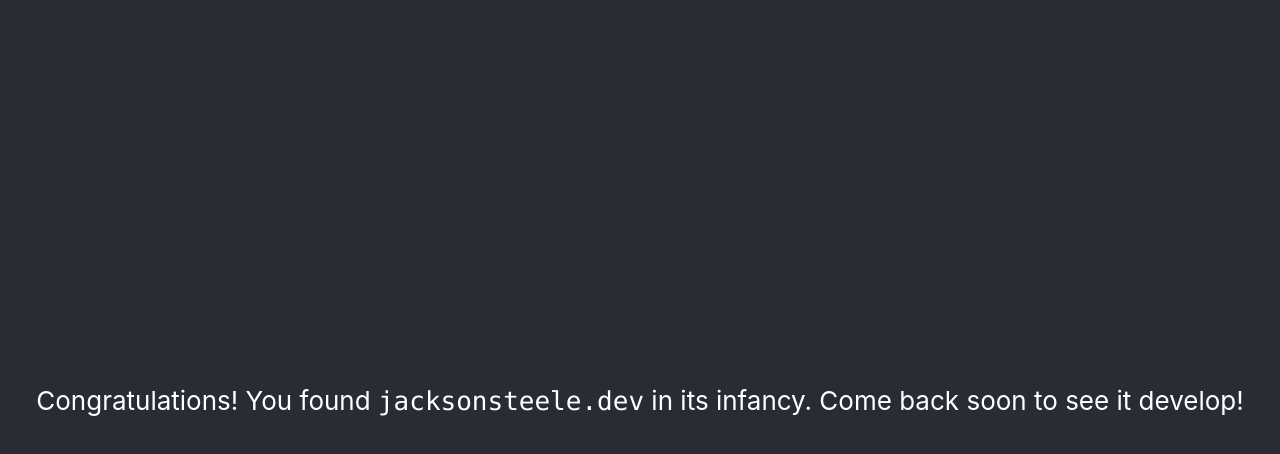
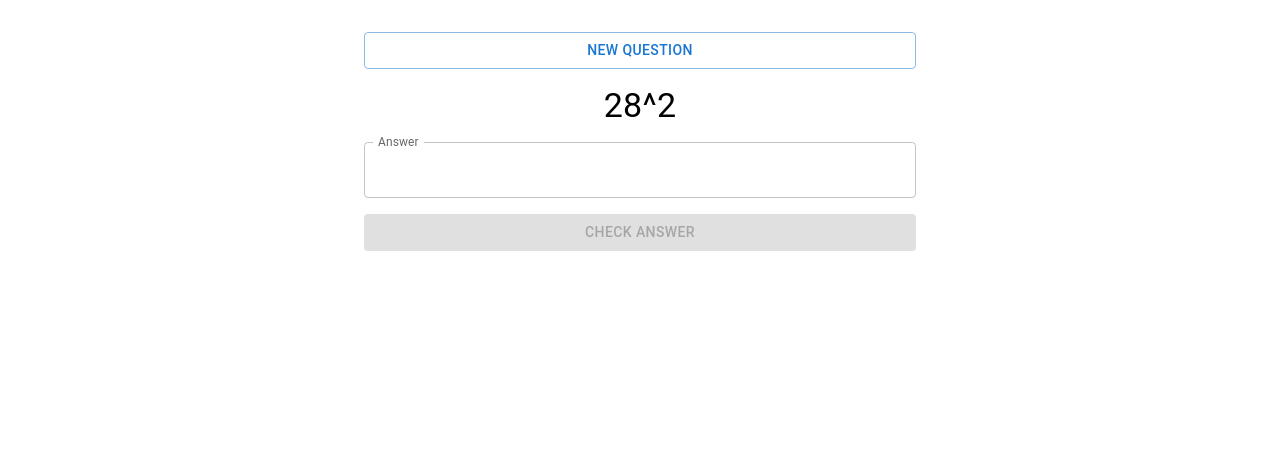
Before and after one commit to jackson-steele/jacksonsteele-dev, a React (Create React App) app: page / in a window 1280 px wide. Shown: the top 454 px of the page. Built offline with nearby package versions, Linux system fonts and the light colour scheme.

Commit message:
Create basic mental math practice app

```diff
--- a/package.json
+++ b/package.json
@@ -4,10 +4,15 @@
   "version": "0.1.0",
   "private": true,
   "dependencies": {
+    "@emotion/react": "^11.11.1",
+    "@emotion/styled": "^11.11.0",
+    "@material-ui/core": "^4.12.4",
+    "@mui/material": "^5.14.1",
     "@testing-library/jest-dom": "^5.14.1",
     "@testing-library/react": "^13.0.0",
     "@testing-library/user-event": "^13.2.1",
     "gh-pages": "^4.0.0",
+    "material-ui": "^0.20.2",
     "react": "^18.2.0",
     "react-dom": "^18.2.0",
     "react-scripts": "5.0.1",
--- a/src/App.js
+++ b/src/App.js
@@ -1,16 +1,14 @@
-import logo from './logo.svg';
-import './App.css';
+import Container from '@mui/material/Container';
+import Box from '@mui/material/Box';
+import MentalMath from './MentalMath';
 
 function App() {
   return (
-    <div className="App">
-      <header className="App-header">
-        {/* <img src={logo} className="App-logo" alt="logo" /> */}
-        <p>
-          Congratulations! You found <code>jacksonsteele.dev</code> in its infancy. Come back soon to see it develop!
-        </p>
-      </header>
-    </div>
+    <Container maxWidth="sm">
+      <Box sx={{ my: 4 }}>
+        <MentalMath/>
+      </Box>
+    </Container>
   );
 }
 
--- /dev/null
+++ b/src/MentalMath.js
@@ -0,0 +1,155 @@
+import React from "react";
+import TextField from '@mui/material/TextField';
+import Button from '@mui/material/Button';
+import Stack from '@mui/material/Stack';
+import Typography from '@mui/material/Typography';
+
+// This first method was taken from
+// https://www.geeksforgeeks.org/how-to-generate-random-number-in-react-js/#
+
+const randomNumberInRange = (min, max) => {
+    return Math.floor(Math.random()
+            * (max - min + 1)) + min;
+};
+
+const singleDigitMath = () => {
+    const left = randomNumberInRange(0, 9)
+    const right = randomNumberInRange(0, 9)
+    const question = left + " x " + right
+    const answer = left * right
+    return [question, answer]
+}
+
+const divideByFive = () => {
+    const answer = randomNumberInRange(0, 200)
+    const numerator = answer * 5
+    const question = numerator + ' / 5'
+    return [question, answer]
+}
+
+const doublingHalving = () => {
+    let evenIsLeft = false
+    let even = randomNumberInRange(0, 99)
+    if (even % 2 !== 0) {
+        even += 1
+        evenIsLeft = true
+    }
+    let fives = randomNumberInRange(0, 20) * 5
+    let question
+    if (evenIsLeft) {
+        question = even + ' x ' + fives
+    } else {
+        question = fives + ' x ' + even
+    }
+    const answer = even * fives
+
+    return [question, answer]
+}
+
+const squaringNumbers = () => {
+    const num = randomNumberInRange(1,9) * 10 + randomNumberInRange(-2,2)
+    const question = num + "^2"
+    const answer = num**2
+    return [question, answer]
+}
+
+const getProblem = () => {
+    const selectedProblemType = randomNumberInRange(0, 3)
+    switch(selectedProblemType) {
+        case 0:
+            return singleDigitMath()
+        case 1:
+            return divideByFive()
+        case 2:
+            return doublingHalving()
+        case 3:
+            return squaringNumbers()
+        default:
+            return ['Error', 'Error']
+    }
+}
+
+class MentalMath extends React.Component {
+    constructor() {
+        super()
+        this.state = {
+            problem: getProblem(),
+            response: '',
+            isCorrect: '',
+            value: '',
+            isAnswered: false,
+        }
+        this.handleChange = this.handleChange.bind(this)
+        this.handleSubmit = this.handleSubmit.bind(this)
+        this.handleNewQuestion = this.handleNewQuestion.bind(this)
+    }
+
+    handleChange(event) {
+        this.setState({value: event.target.value})
+    }
+
+    handleNewQuestion() {
+        this.setState({
+            problem: getProblem(),
+            isAnswered: false,
+            value: '',
+        })
+    }
+
+    handleSubmit() {
+        const { value, problem } = this.state
+        // eslint-disable-next-line
+        if (value == problem[1]) {
+            this.setState({
+                isCorrect: 'Correct',
+                isAnswered: true,
+            })
+        } else {
+            this.setState({
+                isCorrect: 'Incorrect',
+                isAnswered: true,
+            })
+        }
+    }
+
+    render () {
+        return(
+            <Stack spacing={2} direction="column">
+                <Button variant="outlined" onClick={this.handleNewQuestion}>New Question</Button>
+                <Typography
+                    variant="h4"
+                    component="h1"
+                    gutterBottom
+                    align="center">
+                    {this.state.problem[0]}
+                </Typography>
+                <TextField
+                    id="outlined-number"
+                    label="Answer"
+                    type="number"
+                    InputLabelProps={{
+                        shrink: true,
+                    }}
+                    value={this.state.value}
+                    onChange={this.handleChange}/>
+                <Button
+                    variant="contained"
+                    onClick={this.handleSubmit}
+                    disabled={this.state.value.length === 0}>
+                    Check answer
+                </Button>
+                {this.state.isAnswered &&
+                    <Typography
+                        variant="h4"
+                        component="h1"
+                        gutterBottom
+                        align="center">
+                        {this.state.isCorrect}
+                    </Typography>
+                }
+             </Stack>
+        )
+    }
+};
+
+export default MentalMath;
```
Also changed, not shown: 1 other file (tests, documents, lock files or other folders).
